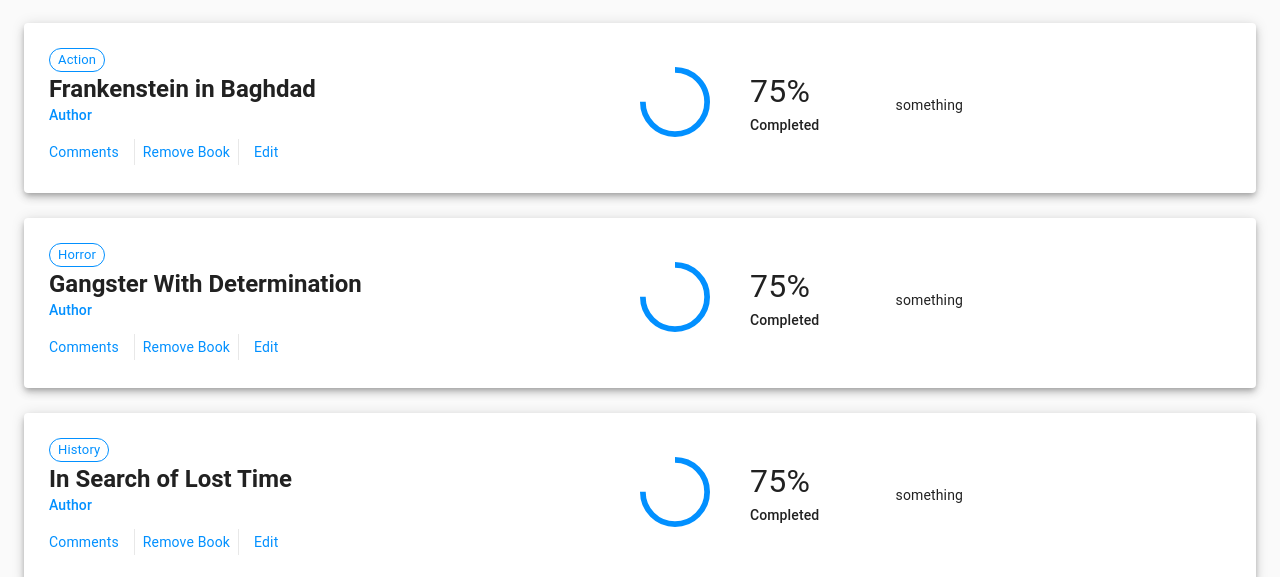
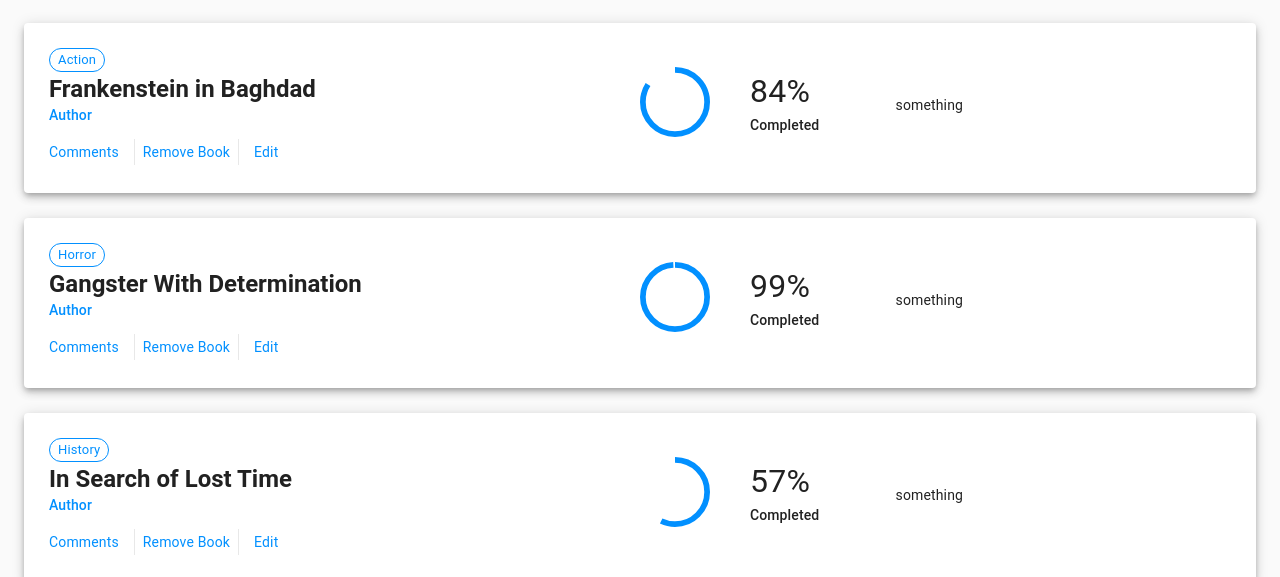
Before and after one commit to martinnajjar12/book-store, a React (Create React App) app: page / in a window 1280 px wide. Shown: the part 162-739 px from the top of the page. Built offline with nearby package versions, Linux system fonts and the light colour scheme; a web font is replaced by a local one.

Commit message:
Implement a random number for the circular progress

```diff
--- a/src/containers/BooksList.js
+++ b/src/containers/BooksList.js
@@ -24,6 +24,8 @@
   },
 });
 
+const randomNumber = () => parseInt((100 * Math.random()).toFixed(), 10);
+
 const BooksList = () => {
   const classes = useStyles();
   const books = useSelector(state => state.books);
@@ -45,7 +47,10 @@
     } else {
       printedBooks = books.filter(book => book.category === category);
     }
-    return printedBooks.map(book => (
+
+    return printedBooks.map(book => {
+      const completedPercent = randomNumber();
+      return (
         <Paper key={book.id} className={classes.root} elevation={5}>
           <Grid container alignItems="center">
             <Grid item sm={6}>
@@ -53,17 +58,21 @@
             </Grid>
             <Grid item sm={3} container spacing={5}>
               <Grid item>
-              <CircularProgress size={70} variant="determinate" value={75} />
+                <CircularProgress size={70} variant="determinate" value={completedPercent} />
               </Grid>
               <Grid item>
-              <Typography className={classes.percent}>75%</Typography>
+                <Typography className={classes.percent}>
+                  {completedPercent}
+                  %
+                </Typography>
                 <Typography variant="subtitle2">Completed</Typography>
               </Grid>
             </Grid>
             <Grid item sm={3}>something</Grid>
           </Grid>
         </Paper>
-    ));
+      );
+    });
   };
 
   return (
```
Lines whose indentation alone changed are shown as unchanged.
